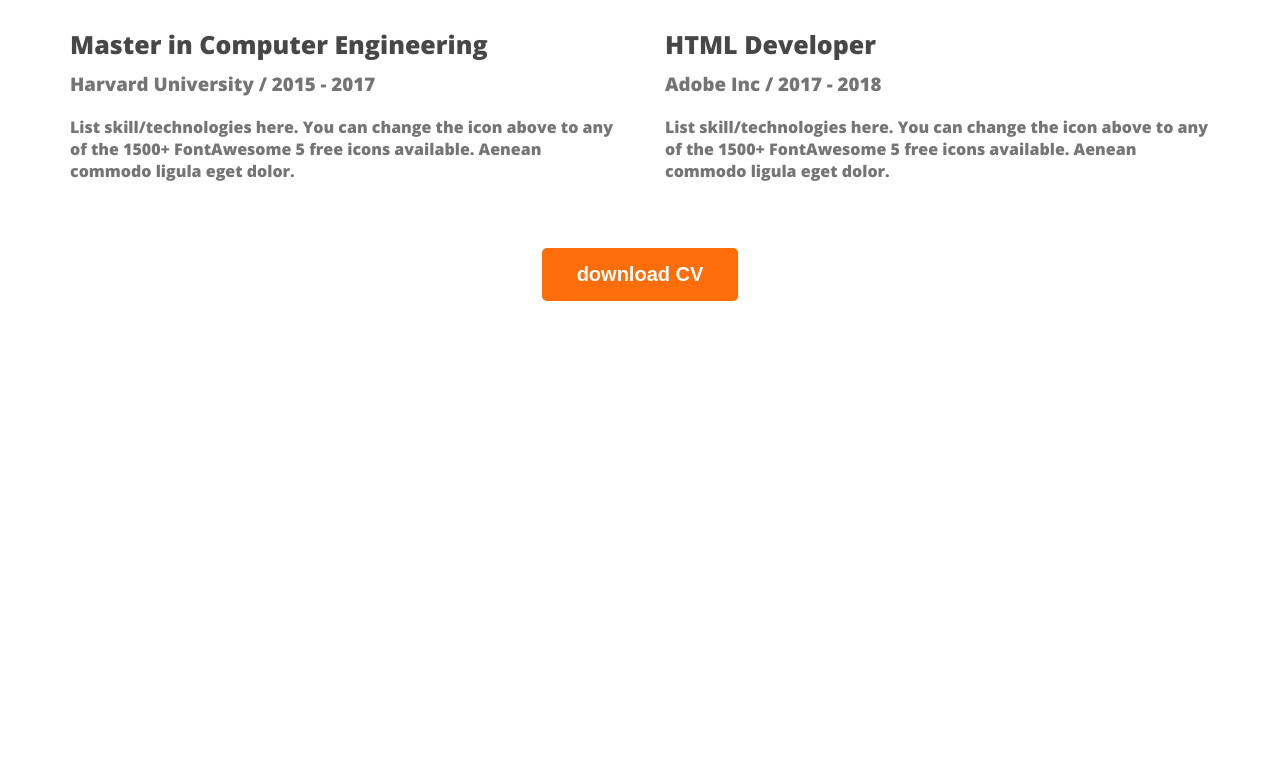
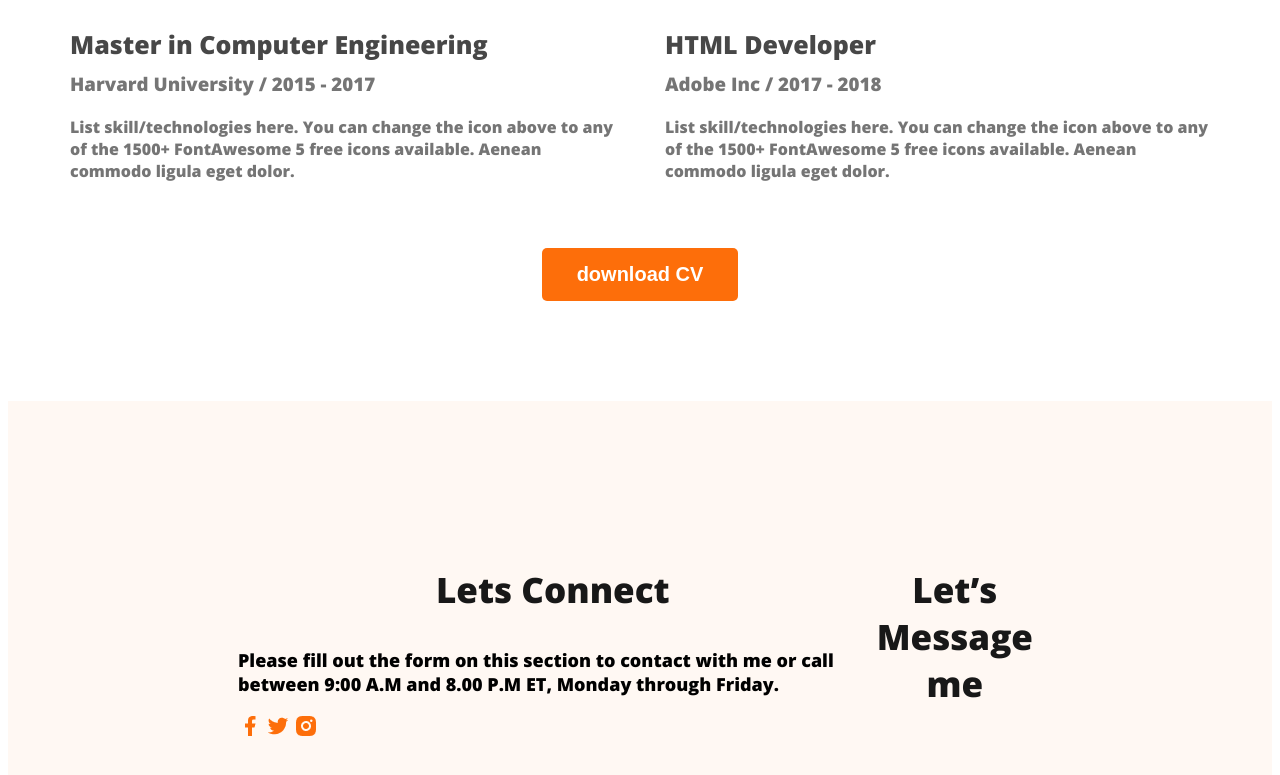
Before and after one commit to Jahid2121/Web-developer-portfolio, a plain HTML site: page index.html in a window 1280 px wide. Shown: the part 2783-3558 px from the top of the page. Before the commit the page ends 3092 px from the top, so only its background shows below. Drawn offline with nearby package versions, Linux system fonts and the light colour scheme.

Commit message:
basic footer

```diff
--- a/index.html
+++ b/index.html
@@ -152,6 +152,20 @@
             </div>
         </section>
     </main>
-    <footer></footer>
+    <footer>
+        <div class="footer-column">
+            <h3 class="section-title">Lets Connect</h3>
+            <p class="section-description">Please fill out the form on this section to contact with me or call between 9:00 A.M and 8.00 P.M ET, Monday through Friday.</p>
+            <div class="social-links">
+                <a href=""><img src="images/icons/facebook.png" alt=""></a>
+                <a href=""><img src="images/icons/twitter.png" alt=""></a>
+                <a href=""><img src="images/icons/insta.png" alt=""></a>
+            </div>
+        </div>
+        <div class="footer-column">
+            <h3 class="section-title">Let’s Message me</h3>
+            <p class="section-description"></p>
+        </div>
+    </footer>
 </body>
 </html>
--- a/styles/portfolio.css
+++ b/styles/portfolio.css
@@ -166,3 +166,11 @@ margin-bottom: 10px;
     text-align: center;
     margin-top: 50px;
 }
+/* footer related style */
+footer{
+    display: flex;
+   background:#FFF8F3;
+   padding: 130px 230px;
+   margin-top: 100px;
+
+}
```
